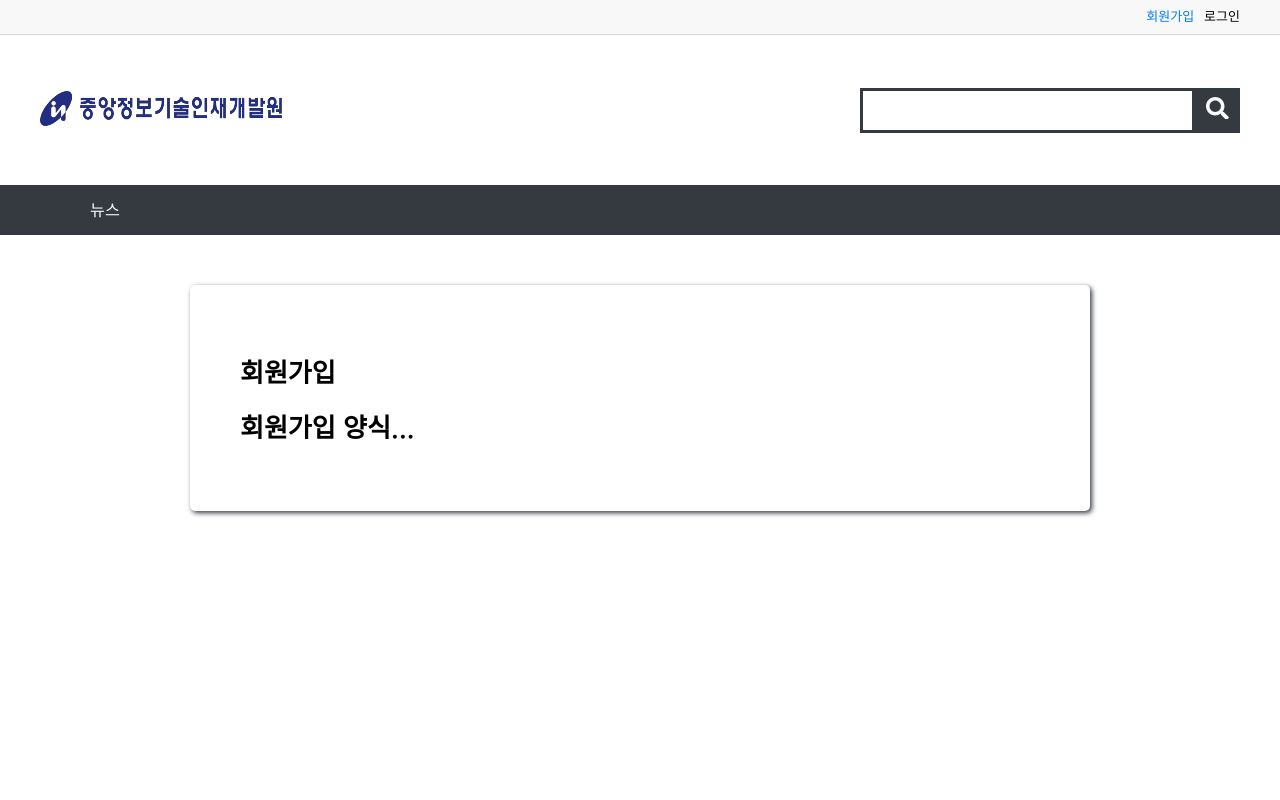
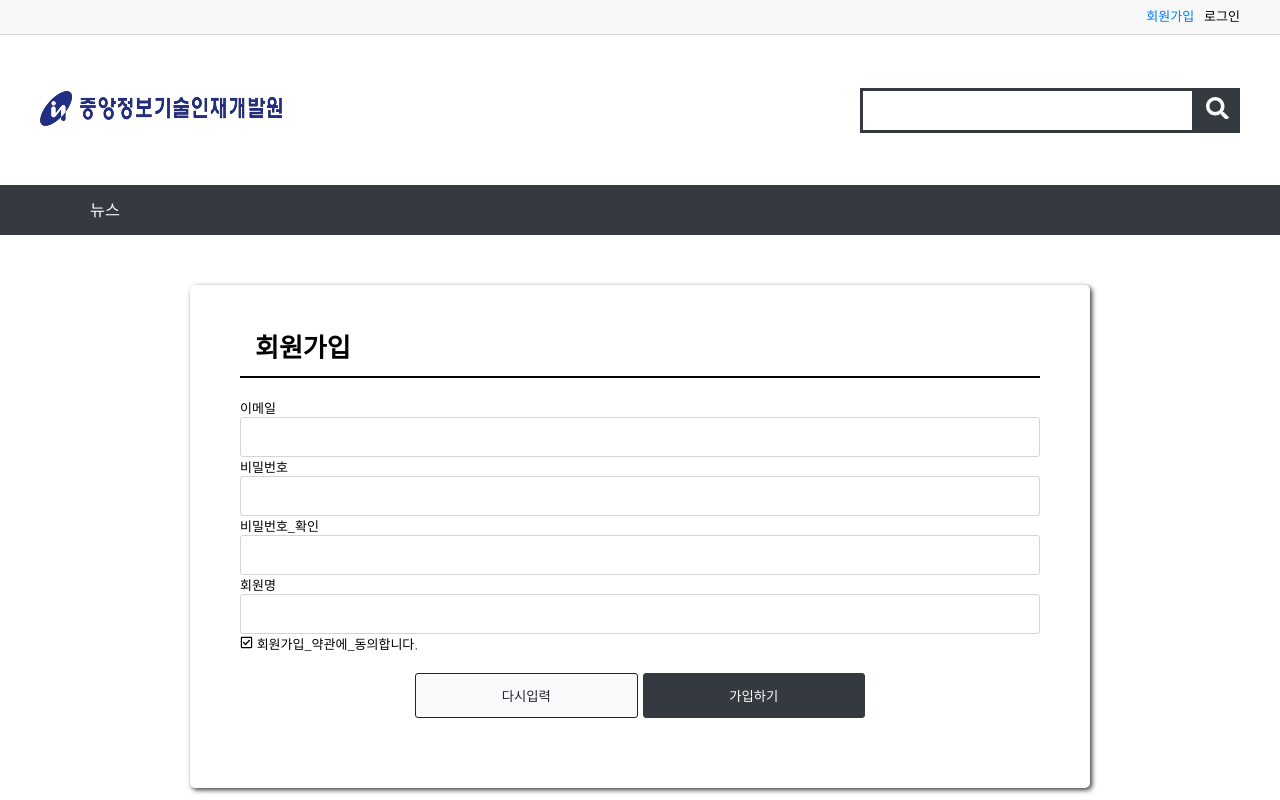
Before and after one commit to yoojung275/react_project, a React (Create React App) app: page /member/join in a window 1280 px wide. Shown: the top 800 px of the page. Built offline with nearby package versions, Linux system fonts and the light colour scheme.

Commit message:
공통 컴포넌트_메인 제목, 버튼, 입력박스, 회원 가입 페이지 구성

```diff
--- /dev/null
+++ b/src/commons/components/Buttons.js
@@ -0,0 +1,36 @@
+import React from 'react';
+import styled, { css } from 'styled-components';
+import { buttonColor } from '../../styles/color';
+import fontSize from '../../styles/fontSize';
+const { big } = fontSize;
+
+export const BigButton = styled.button`
+  fontsize: ${big};
+  height: 45px;
+  width: 100%;
+  border-radius: 3px;
+  cursor: pointer;
+
+  ${({ color }) =>
+    buttonColor[color] &&
+    css`
+      background: ${buttonColor[color][0]};
+      color: ${buttonColor[color][1]};
+      border: 1px solid ${buttonColor[color][2]};
+    `};
+`;
+
+export const ButtonGroup = styled.div`
+  display: flex;
+  width: ${({ width }) => (width ? `${width}px` : '100%')};
+  margin: 20px auto;
+
+  button {
+    width: 0;
+    flex-grow: 1;
+  }
+
+  button + button {
+    margin-left: 5px;
+  }
+`;
--- /dev/null
+++ b/src/commons/components/InputBox.js
@@ -0,0 +1,12 @@
+import React from 'react';
+import styled from 'styled-components';
+
+const InputBox = styled.input`
+  border: 1px solid #d5d5d5;
+  height: 40px;
+  width: 100%;
+  padding: 0 10px;
+  border-radius: 3px;
+`;
+
+export default React.memo(InputBox);
--- a/src/commons/components/TitleBox.js
+++ b/src/commons/components/TitleBox.js
@@ -1,3 +1,12 @@
 import styled from 'styled-components';
+import fontSize from '../../styles/fontSize';
 
-export const MainTitle = styled.h1``;
+const { extraBig } = fontSize;
+
+export const MainTitle = styled.h1`
+  font-size: ${extraBig};
+  border-bottom: 2px solid #000;
+  padding: 0 15px 15px;
+  margin: 0 0 20px;
+  line-height: 1;
+`; // export default 로 하면 하나만 적용할 수 있기에 export로만 함
--- a/src/member/components/JoinForm.js
+++ b/src/member/components/JoinForm.js
@@ -1,7 +1,55 @@
 import React from 'react';
+import { useTranslation } from 'react-i18next';
+import styled from 'styled-components';
+import { FaCheckSquare, FaRegCheckSquare } from 'react-icons/fa';
+import { BigButton, ButtonGroup } from '../../commons/components/Buttons';
+import InputBox from '../../commons/components/InputBox';
+
+const FormBox = styled.form``;
 
 const JoinForm = () => {
-  return <h1>회원가입 양식...</h1>;
+  const { t } = useTranslation();
+  return (
+    <FormBox autoComplete="off">
+      <dl>
+        <dt>{t('이메일')}</dt>
+        <dd>
+          <InputBox type="text" />
+        </dd>
+      </dl>
+      <dl>
+        <dt>{t('비밀번호')}</dt>
+        <dd>
+          <InputBox type="password" />
+        </dd>
+      </dl>
+      <dl>
+        <dt>{t('비밀번호_확인')}</dt>
+        <dd>
+          <InputBox type="password" />
+        </dd>
+      </dl>
+      <dl>
+        <dt>{t('회원명')}</dt>
+        <dd>
+          <InputBox type="text" />
+        </dd>
+      </dl>
+
+      <div className="terms-agree">
+        <FaRegCheckSquare /> {t('회원가입_약관에_동의합니다.')}
+      </div>
+
+      <ButtonGroup width={450}>
+        <BigButton type="reset" color="light">
+          {t('다시입력')}
+        </BigButton>
+        <BigButton type="submit" color="dark">
+          {t('가입하기')}
+        </BigButton>
+      </ButtonGroup>
+    </FormBox>
+  );
 };
 
 export default React.memo(JoinForm);
--- a/src/member/pages/Join.js
+++ b/src/member/pages/Join.js
@@ -3,6 +3,7 @@
 import { useTranslation } from 'react-i18next';
 import JoinForm from '../components/JoinForm';
 import { OuterBox } from '../../commons/components/LayoutBox';
+import { MainTitle } from '../../commons/components/TitleBox';
 
 const Join = () => {
   const { t } = useTranslation();
@@ -12,7 +13,7 @@
         <title>{t('회원가입')}</title>
       </Helmet>
       <OuterBox>
-        <h1>{t('회원가입')}</h1>
+        <MainTitle>{t('회원가입')}</MainTitle>
         <JoinForm />
       </OuterBox>
     </>
--- a/src/styles/color.js
+++ b/src/styles/color.js
@@ -10,12 +10,12 @@
 };
 
 export const buttonColor = {
-  primary: [color.primary, '#fff'],
-  secondary: [color.secondary, '#fff'],
-  success: [color.success, '#fff'],
-  danger: [color.danger, '#fff'],
-  warning: [color.warning, '#212529'],
-  info: [color.info, '#fff'],
-  light: [color.light, '#212529'],
-  dark: [color.dark, '#fff'],
+  primary: [color.primary, '#fff', color.primary],
+  secondary: [color.secondary, '#fff', color.secondary],
+  success: [color.success, '#fff', color.success],
+  danger: [color.danger, '#fff', color.danger],
+  warning: [color.warning, '#212529', '#212529'],
+  info: [color.info, '#fff', color.info],
+  light: [color.light, '#212529', '#212529'],
+  dark: [color.dark, '#fff', color.dark],
 };
```
